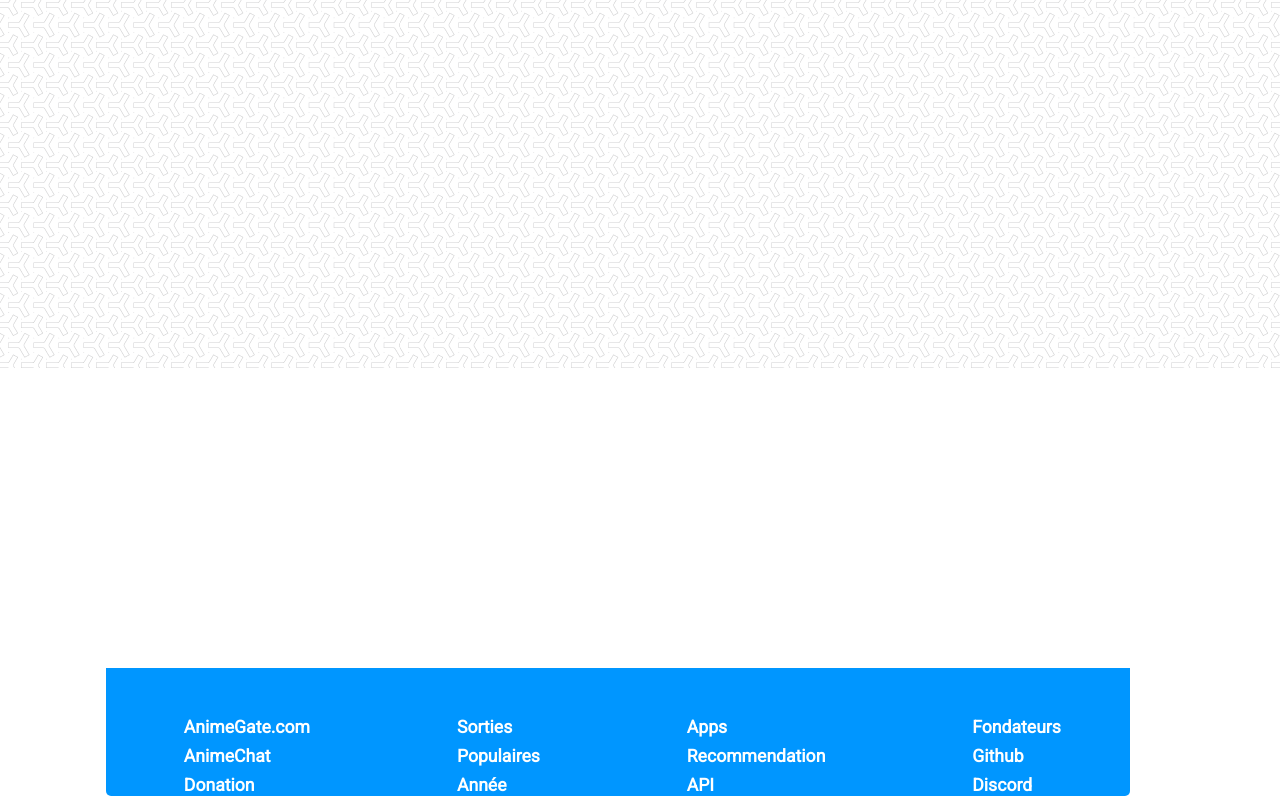
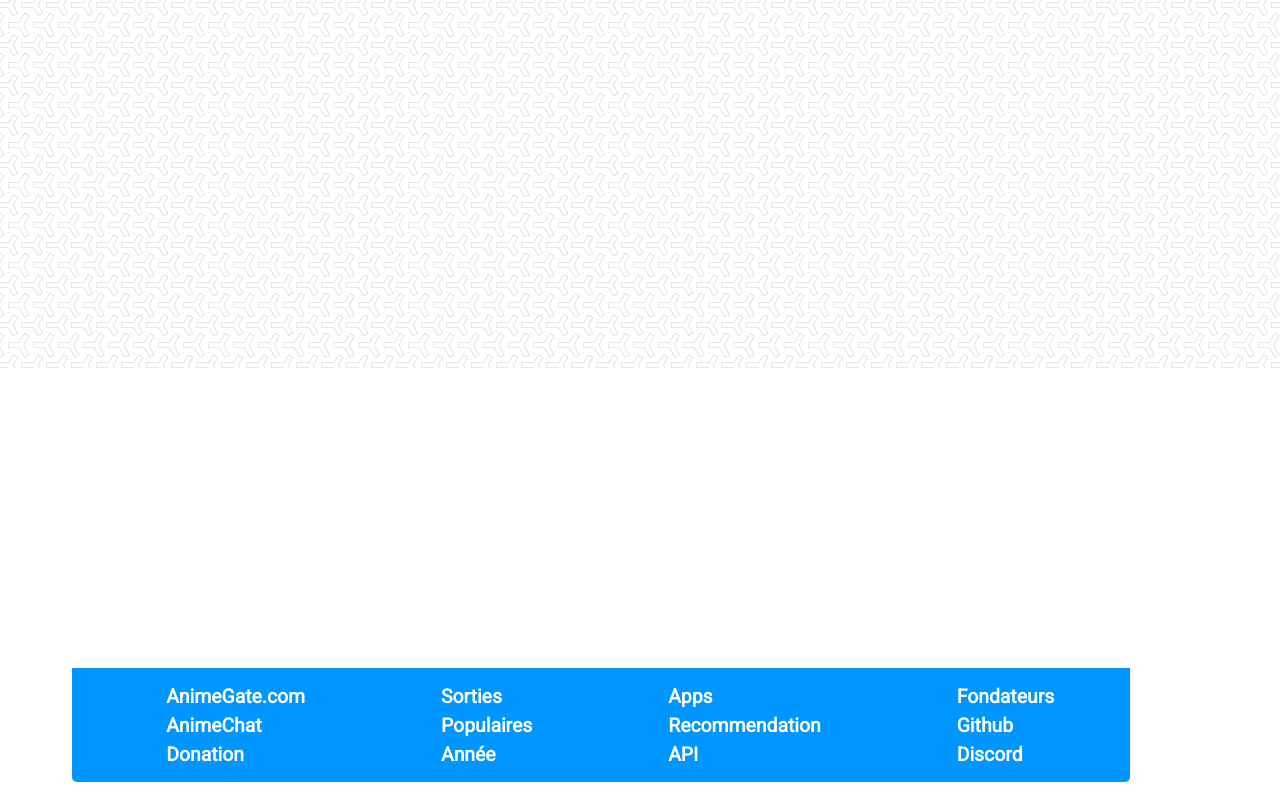
Before and after one commit to samazinfar/anime-gate, a React (Create React App) app: page / in a window 1280 px wide. Shown: the part 832-1632 px from the top of the page. Built offline with nearby package versions, Linux system fonts and the light colour scheme; a web font is replaced by a local one.

Commit message:
finition de la mise en bas de page

```diff
--- a/src/components/Footer.css
+++ b/src/components/Footer.css
@@ -2,6 +2,7 @@
   position: relative;
   right: 150px;
   top: 1500px;
+  padding: 17px;
   align-items: center;
   background-color: #0096ff;
   width: 80vw;
@@ -12,7 +13,7 @@
   flex-direction: column;
 }
 
-/*.container {
+.container {
   margin-left: 0.5em;
   font-family: "Roboto", sans-serif;
   font-style: normal;
@@ -20,6 +21,9 @@
   font-size: 1.1em;
   line-height: 29px;
   color: #ffffff;
+  display: flex;
+  flex-wrap: wrap;
+  flex-direction: column;
 }
 .row {
   margin-left: 0.5em;
@@ -29,6 +33,9 @@
   font-size: 1.1em;
   line-height: 29px;
   color: #ffffff;
+  display: flex;
+  flex-wrap: wrap;
+  flex-direction: column;
 }
 .column {
   margin-left: 0.5em;
@@ -38,6 +45,9 @@
   font-size: 1.1em;
   line-height: 29px;
   color: #ffffff;
+  display: flex;
+  flex-wrap: wrap;
+  flex-direction: column;
 }
 .small {
   margin-left: 0.5em;
@@ -47,4 +57,7 @@
   font-size: 1.1em;
   line-height: 29px;
   color: #ffffff;
-}*/
+  display: flex;
+  flex-wrap: wrap;
+  flex-direction: column;
+}
```
